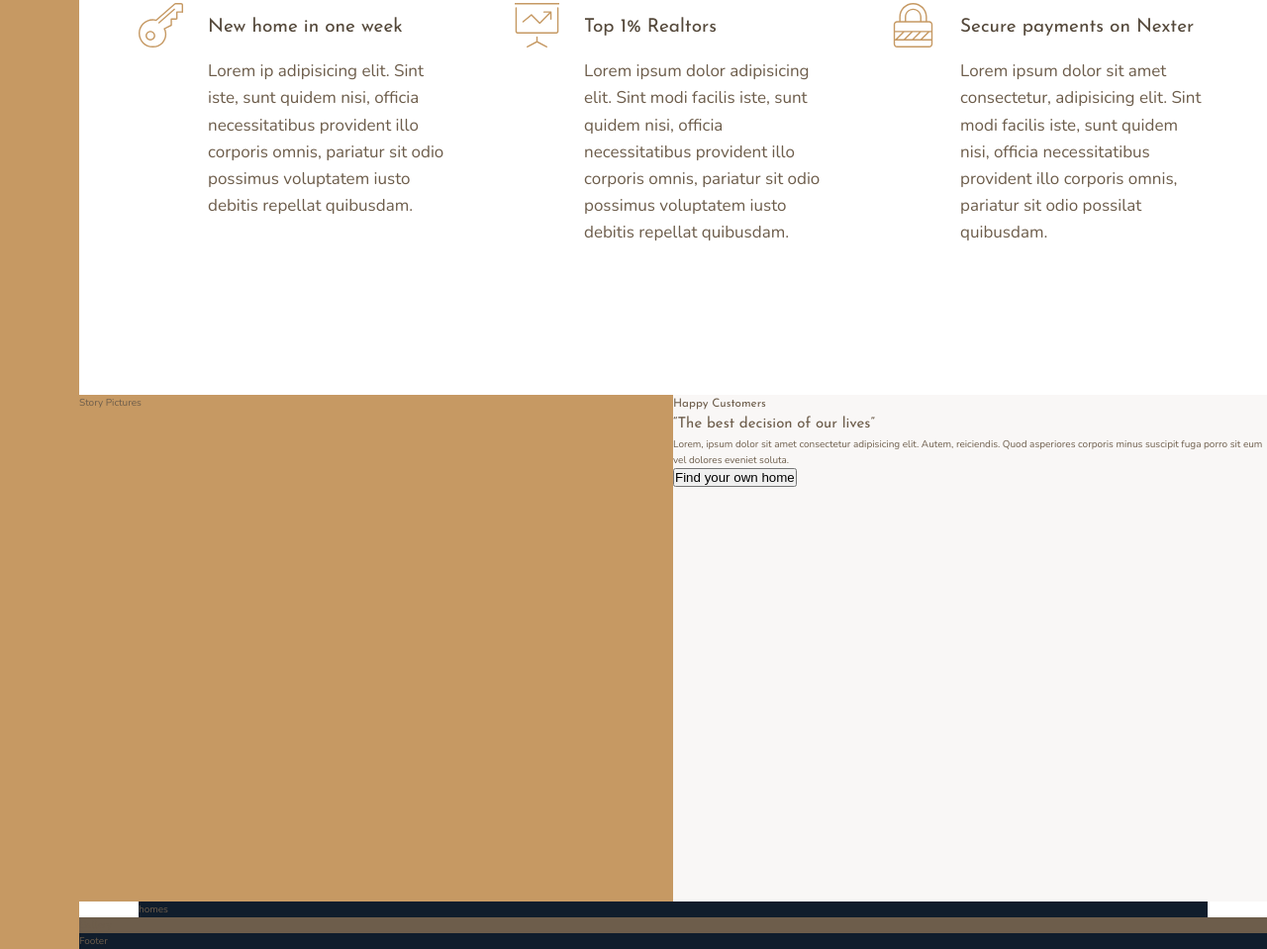
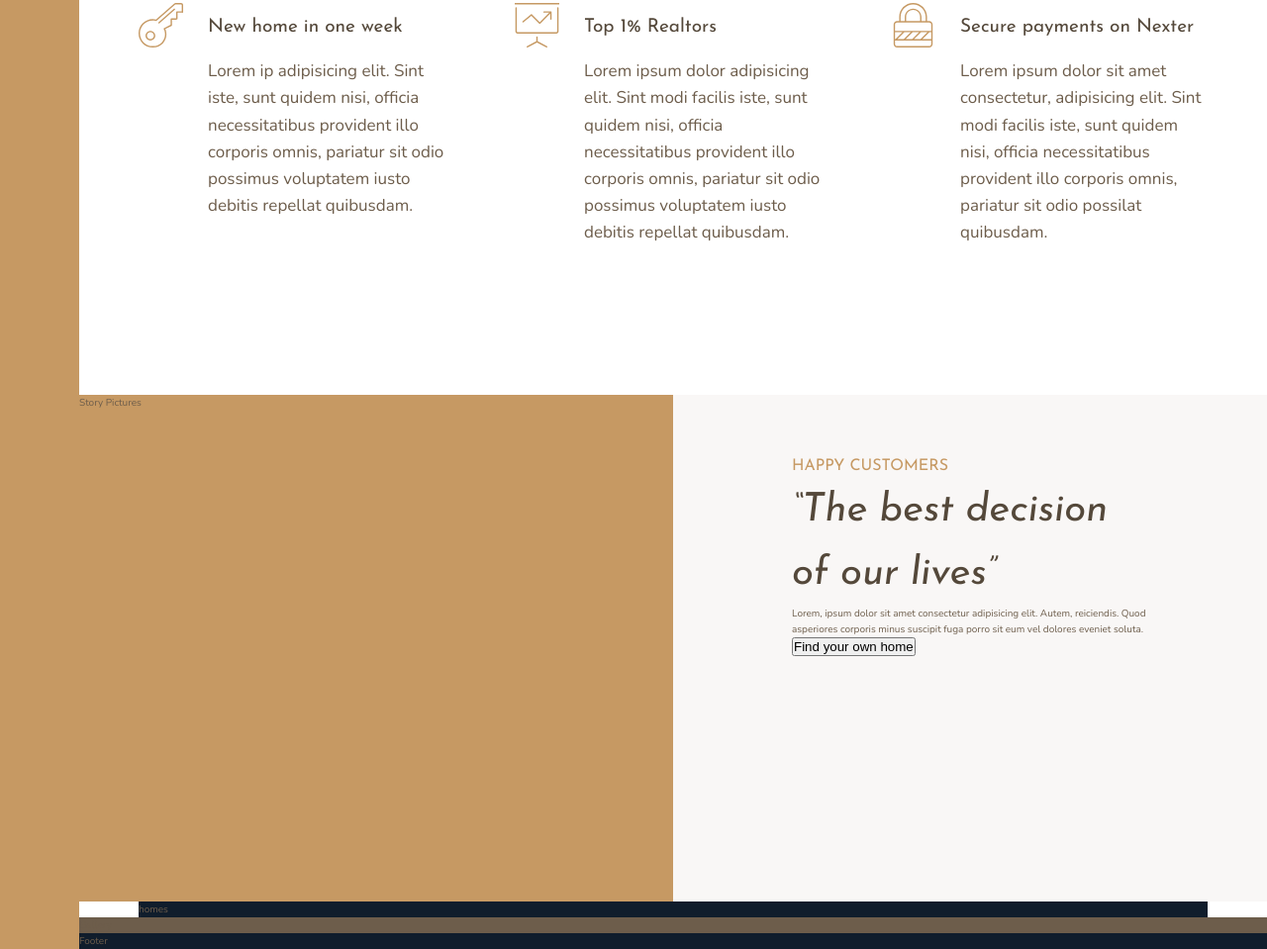
Before and after one commit to james-randolph-50/Nexter, a website: page index.html in a window 1280 px wide. Shown: the part 1100-2059 px from the top of the page at 99% size. Drawn offline with nearby package versions, Linux system fonts and the light colour scheme.

Commit message:
header 2 nd  3 styling

```diff
--- a/index.html
+++ b/index.html
@@ -75,7 +75,7 @@
 
         <div class="story__content">
             <h3 class="heading-3">Happy Customers</h3>
-            <h2 class="heading-2">&ldquo;The best decision of our lives&rdquo;</h2>
+            <h2 class="heading-2 heading-2--dark">&ldquo;The best decision of our lives&rdquo;</h2>
             <p class="story__text">Lorem, ipsum dolor sit amet consectetur adipisicing elit. Autem, reiciendis. Quod asperiores corporis minus suscipit fuga porro sit eum vel dolores eveniet soluta.</p>
             <button class="btn">Find your own home</button>
         </div>
--- a/sass/_story.scss
+++ b/sass/_story.scss
@@ -7,5 +7,7 @@
     &__content {
         background-color: $color-grey-light-1;
         grid-column: col-start 5 / full-end;
+
+        padding: 6rem 12rem;
     }
 }
--- a/sass/_typography.scss
+++ b/sass/_typography.scss
@@ -8,10 +8,19 @@
 }
 .heading-2 {
     @extend %heading;
+    font-size: 4rem;
+    font-style: italic;
+
+    &--light { color: $color-grey-light-1; }
+    &--dark { color: $color-grey-dark-1; }
 
 }
+
 .heading-3 {
     @extend %heading;
+    font-size: 1.6rem;
+    color: $color-primary;
+    text-transform: uppercase;
 
 }
 .heading-4 {
```
Also changed, not shown: css/style.css.
